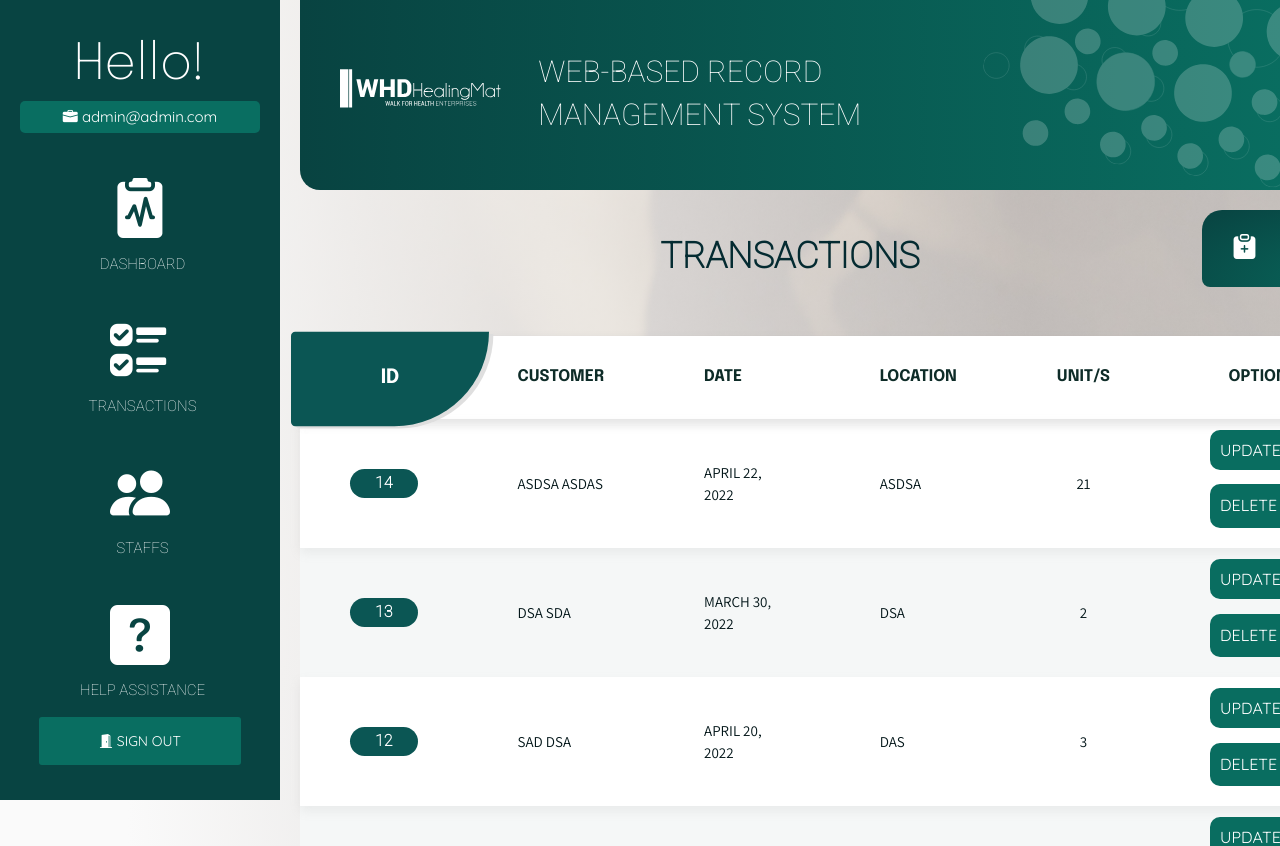
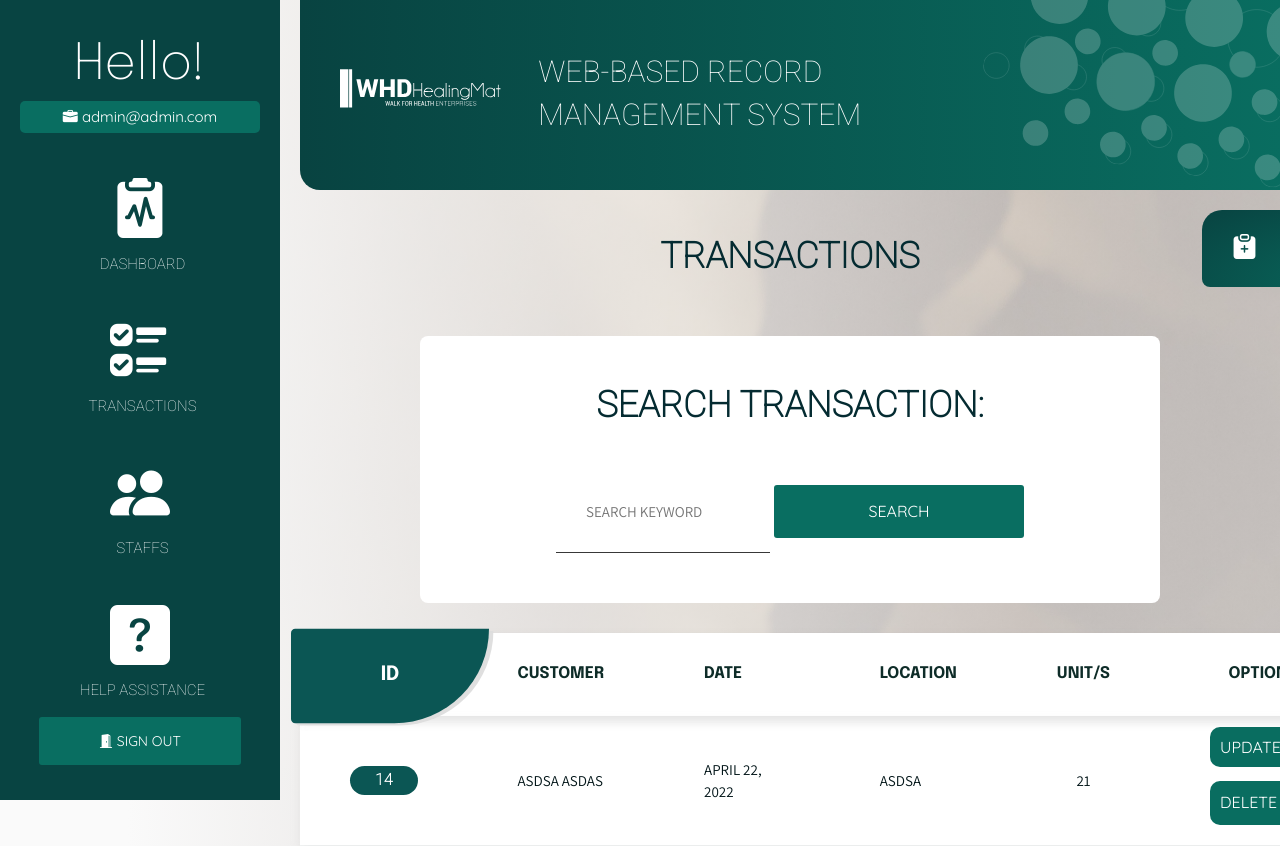
Before and after one commit to mangramej/healing-mat, a Flask app: page /transaction in a window 1280 px wide. Shown: the top 846 px of the page. Run offline with Flask 2, Linux system fonts and the light colour scheme; a user stored in the database is signed in; data comes from the database, SQL or seed files in the repository; some libraries are stand-ins or nearby versions.

Commit message:
SEARCH BAR
kailangan first name and last name and location and dagdagan mo pa ng masesearch depende sa model mo saka discount

```diff
--- a/app.py
+++ b/app.py
@@ -23,4 +23,4 @@ app.register_blueprint(help_bp)
 db.init_app(app)
 
 if __name__ == "__main__":
-    app.run(debug=False)
+    app.run(debug=True)
--- a/blueprint/transaction.py
+++ b/blueprint/transaction.py
@@ -14,11 +14,16 @@ def transaction_bp_middleware():
 transaction_bp.before_request(transaction_bp_middleware)
 
 
-@transaction_bp.route('/transaction')
-@transaction_bp.route('/transaction/<int:page>', methods=['GET'])
+@transaction_bp.route('/transaction', methods=['GET', 'POST'])
+@transaction_bp.route('/transaction/<int:page>', methods=['GET', 'POST'])
 def transaction(page=1):
     per_page = 11
     transactions = Transaction.query.paginate(page, per_page, error_out=False)
+    if request.method == 'POST' and 'pin' in request.form:
+        pin = request.form["pin"]
+        search = "%{}%".format(pin)
+        transactions = Transaction.query.filter(Transaction.cust_lastname.like(search)).paginate(page, per_page, error_out=False)
+        return render_template('transaction/index_page.html', transactions=transactions, pin=pin)
     return render_template('transaction/index_page.html', transactions=transactions)
 
 
@@ -70,7 +75,7 @@ def transaction_update(id):
                 not request.form['quantity'] or
                 not request.form['prod_id'] or
                 not (request.form['quantity']).isnumeric()):
-                return redirect(request.url);
+                return redirect(request.url)
 
 
             prev_cust_id = trans.cust_id
--- a/templates/transaction/index_page.html
+++ b/templates/transaction/index_page.html
@@ -14,6 +14,11 @@
     <a id="create-btn" href="{{url_for('transaction_bp.transaction_create')}}">
         <i class="bi bi-clipboard-plus-fill"></i>&nbsp;&nbsp;&nbsp;&nbsp;CREATE TRANSACTION</a>
     <h1 id="spec-h1">TRANSACTIONS</h1>
+    <form action="" method="POST" autocomplete="off">
+    <div><h1>SEARCH TRANSACTION:</h1>
+    <input type="text" name="pin" placeholder="Search keyword">
+    <input type="submit" value="search" name=""></div>
+    </form>
     <table>
         <thead>
             <tr>
@@ -62,10 +67,7 @@
         </tr>
         </tbody>
     </table>
-
 </div>
 
 
-
-
 {% endblock %}
```
